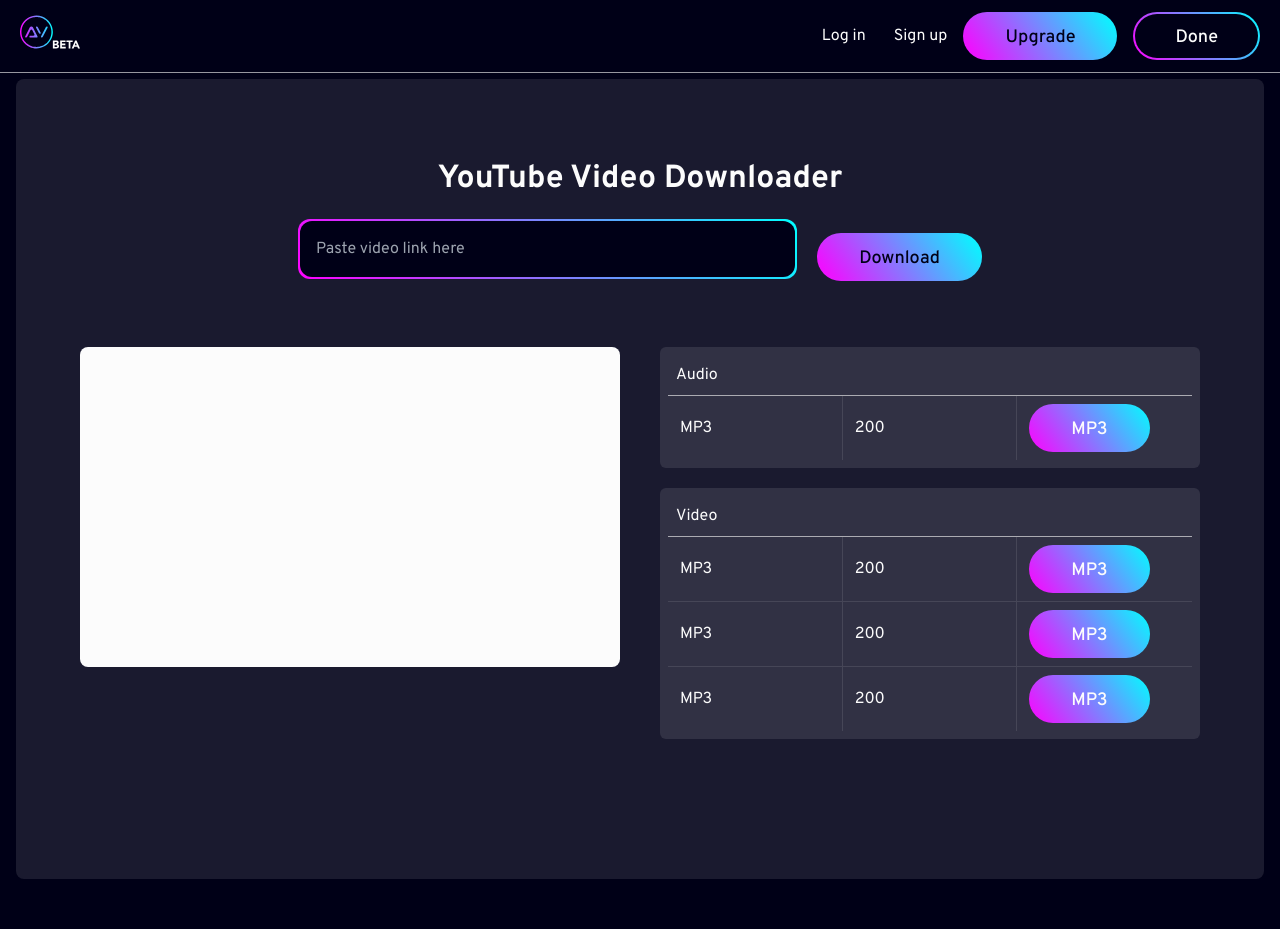
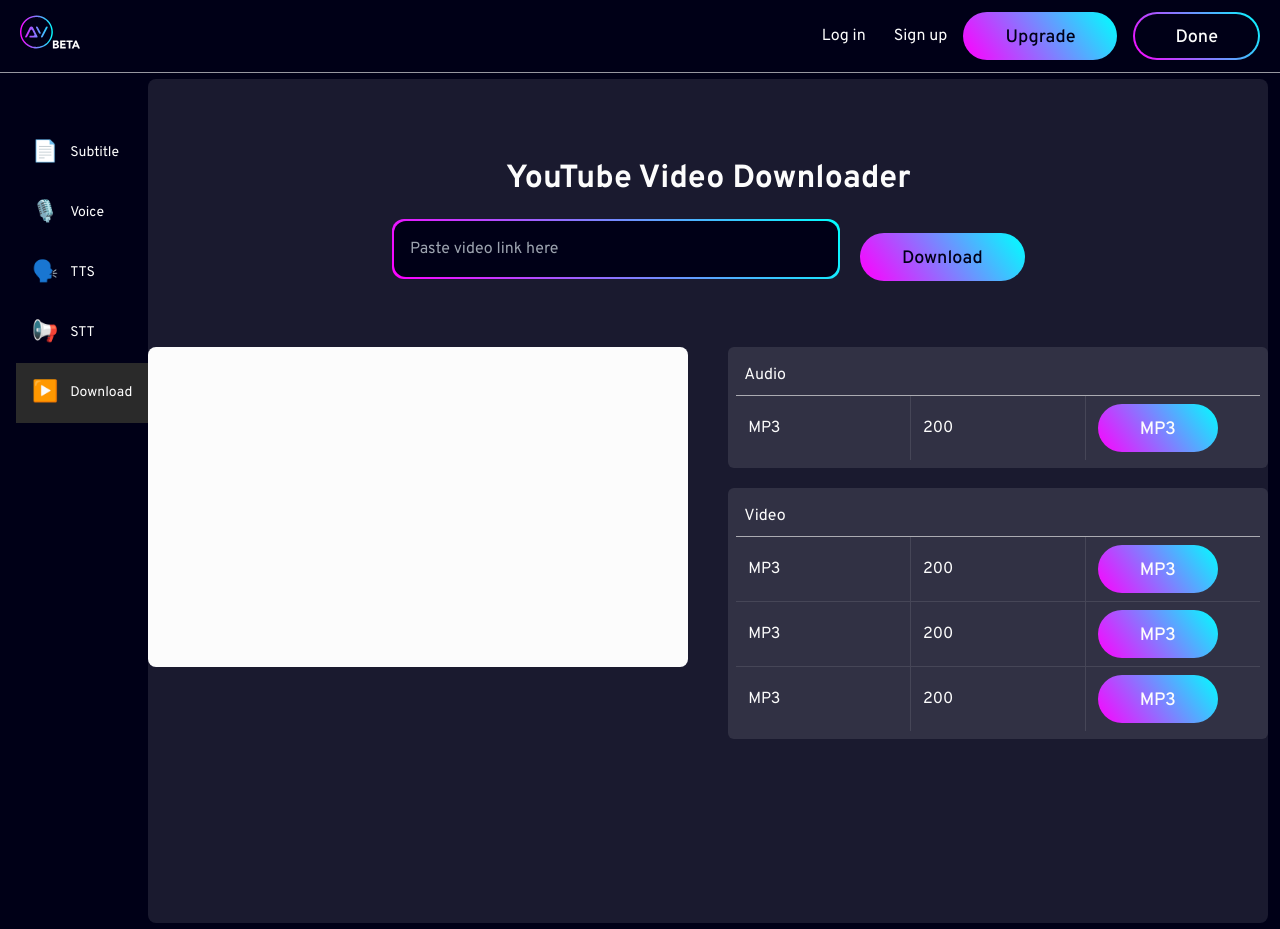
Before and after one commit to Aview-International/aview-ai, a Next.js app: page /vid-download in a window 1280 px wide. Before the commit the page ends 885 px from the top, so only its background shows below. Built offline with nearby package versions, Linux system fonts and the light colour scheme; no server answers.

Commit message:
sidebar on 5 pages and style

```diff
--- a/components/dashboard/Sidebar.js
+++ b/components/dashboard/Sidebar.js
@@ -1,28 +1,26 @@
 import Image from 'next/image';
 import Link from 'next/link';
 import { useRouter } from 'next/router';
-import aviewLogo from '../../public/img/aview/logo.svg';
 
 const DashboardSidebar = () => {
   const router = useRouter();
 
   const navItems = [
-    { path: '/subtitle-gen', icon: '📄' },
-    { path: '/voice-gen', icon: '🎙️' },
-    { path: '/text-to-speech', icon: '🗣️' },
-    { path: '/speech-to-text', icon: '📢' },
-    { path: '/vid-download', icon: '▶️' },
+    { path: '/subtitle-gen', icon: '📄', title: 'Subtitle' },
+    { path: '/voice-gen', icon: '🎙️', title: 'Voice' },
+    { path: '/text-to-speech', icon: '🗣️', title: 'TTS' },
+    { path: '/speech-to-text', icon: '📢', title: 'STT' },
+    { path: '/vid-download', icon: '▶️', title: 'Download' },
   ];
 
   return (
-    <aside className="w-16 bg-black text-white h-screen flex flex-col p-5 items-center">
-
-
-      <nav className="flex-grow m-8 p-11">
+    <aside className="w- bg-black text-white h-screen flex flex-col mt-11">
+      <nav className="flex flex-col w-full">
         {navItems.map((item, index) => (
           <Link href={item.path} key={index}>
-            <a className={`flex flex-col items-center justify-around px-3 py-8 hover:bg-white-transparent ${router.pathname === item.path ? 'bg-gray-800' : ''}`}>
-              <span className="text-xl">{item.icon}</span>
+            <a className={`flex items-center w-full py-4 px-4 hover:bg-[#2a2a2a] ${router.pathname === item.path ? 'bg-[#2a2a2a]' : ''}`}>
+              <span className="text-xl mr-3">{item.icon}</span>
+              <span className="text-sm">{item.title}</span>
             </a>
           </Link>
         ))}
--- a/components/dashboard/SpeechUpload.js
+++ b/components/dashboard/SpeechUpload.js
@@ -14,16 +14,16 @@
 
 
   return (
-    <div className="h-full w-1/2">
-      <div className="flex h-full flex-col justify-center rounded-xl bg-white-transparent px-6 py-14">
+    <div className="h-full w-2/3">
+      <div className="flex h-96 w-full flex-col items-center justify-center rounded-xl bg-white-transparent px-6 py-14">
         {isRecording ? (
           <RecordAudio />
         ) : (
           <>
-            <h2 className="mt-5 text-center text-xl font-semibold">
+            <h2 className="m-5 text-center text-xl font-semibold">
               Record yourself or upload your own audio
             </h2>
-            <p className="m-5 text-center text-white/70 w-full">
+            <p className="m-5 text-center justify-center w-1/2 text-white/70">
               Enable mic access, record yourself reading some prompts and
               generate the sample in different voices
             </p>
--- a/components/dashboard/TextUpload.js
+++ b/components/dashboard/TextUpload.js
@@ -10,8 +10,8 @@
   const [output, setOutput] = useState(false);
 
   return (
-    <div className="h-full w-3/4">
-      <div className="flex h-2/4 flex-col justify-center rounded-xl bg-white-transparent">
+    <div className="h-full w-3/5">
+      <div className="flex h-3/5 flex-col justify-center rounded-xl bg-white-transparent">
         <div className="p-4">
           <Textarea
             _id={'textarea'}
--- a/pages/speech-to-text/index.js
+++ b/pages/speech-to-text/index.js
@@ -1,14 +1,19 @@
 import React from 'react';
 import SpeechUpload from '../../components/dashboard/SpeechUpload';
 import DashboardLayout from '../../components/dashboard/DashboardLayout';
+import DashboardSidebar from '../../components/dashboard/Sidebar';
 
 const SpeechConvert = () => {
   return (
-    <div className="flex min-h-screen flex-col items-center justify-start rounded-lg bg-white-transparent p-6 pt-s10">
-      <h1 className="mb-4 text-5xl font-bold text-white">
+    <div className= "flex h-1/2 w-full flex-row">
+      <DashboardSidebar>
+          </DashboardSidebar>
+    <div className="flex min-h-screen w-full flex-col items-center justify-start rounded-lg bg-white-transparent p-6 pt-s10">
+      <h1 className="mb-11 text-5xl font-bold text-white">
         Speech to Text Conversion
       </h1>
       <SpeechUpload />
+    </div>
     </div>
   );
 };
--- a/pages/text-to-speech/index.js
+++ b/pages/text-to-speech/index.js
@@ -1,14 +1,19 @@
 import React from 'react';
 import TextUpload from '../../components/dashboard/TextUpload';
 import DashboardLayout from '../../components/dashboard/DashboardLayout';
+import DashboardSidebar from '../../components/dashboard/Sidebar';
 
 const TextConvert = () => {
   return (
-    <div className="flex min-h-screen flex-col items-center justify-start rounded-lg bg-white-transparent p-6 pt-s10">
-      <h1 className="mb-4 text-5xl font-bold text-white">
+    <div className= "flex h-1/2 w-full flex-row">
+      <DashboardSidebar>
+          </DashboardSidebar>
+    <div className="flex min-h-screen w-full flex-col items-center justify-start rounded-lg bg-white-transparent p-6 pt-s10">
+      <h1 className="mb-11 text-5xl font-bold text-white">
         Text to Speech Conversion
       </h1>
       <TextUpload />
+    </div>
     </div>
   );
 };
--- a/pages/vid-download/index.js
+++ b/pages/vid-download/index.js
@@ -1,12 +1,17 @@
 import React, { useState } from 'react';
 import VidDownload from '../../components/dashboard/VidDownload';
 import DashboardLayout from '../../components/dashboard/DashboardLayout';
+import DashboardSidebar from '../../components/dashboard/Sidebar';
 
 const VideoDownload = () => {
   const [isloaded, setIsLoaded] = useState(true);
   return (
-    <div className="min-h-screen rounded-lg bg-white-transparent">
+    <div className= "flex h-1/2 w-full flex-row">
+      <DashboardSidebar>
+          </DashboardSidebar>
+    <div className="min-h-screen w-full rounded-lg bg-white-transparent">
       <VidDownload isLoaded={isloaded} />
+    </div>
     </div>
   );
 };
```
